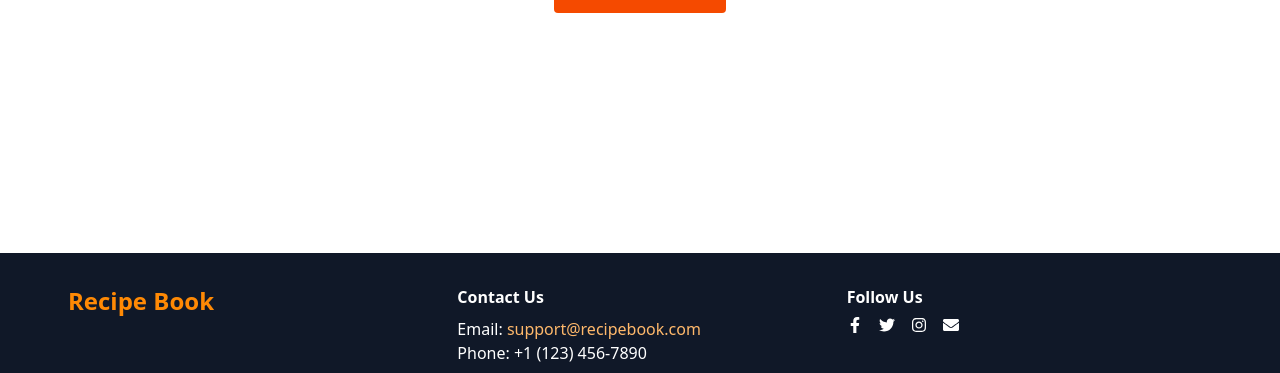
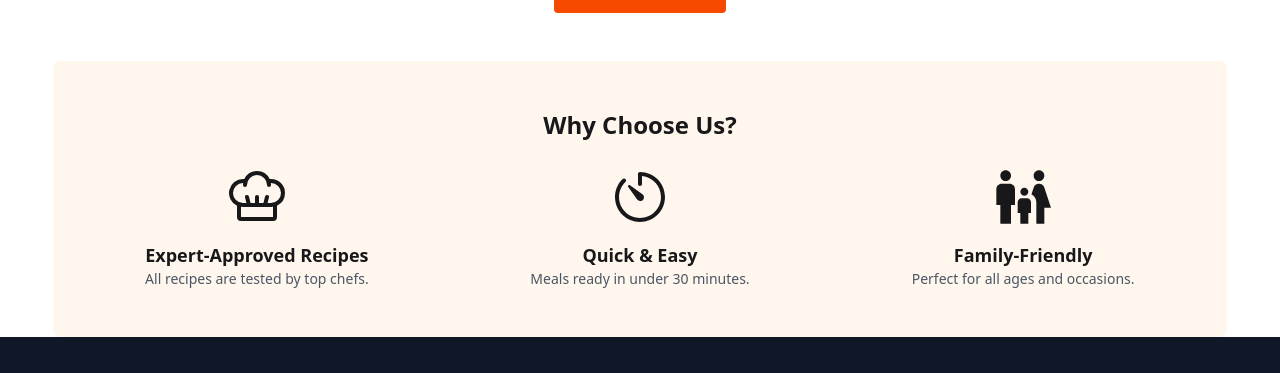
Before and after one commit to forhadreza43/recipe-book-client, a React (Vite) app: page / in a window 1280 px wide. Shown: the part 693-1066 px from the top of the page. Built offline with nearby package versions, Linux system fonts and the light colour scheme; no server answers.

Commit message:
Added Extra Section 1

```diff
--- a/src/components/Home.jsx
+++ b/src/components/Home.jsx
@@ -52,6 +52,33 @@ export default function Home() {
         </div>
       </section>
 
+      <section className="rounded-lg bg-orange-50 px-6 py-12">
+        <h2 className="mb-6 text-center text-2xl font-bold">Why Choose Us?</h2>
+        <div className="grid gap-6 text-center sm:grid-cols-2 md:grid-cols-3">
+          <div>
+            <PiChefHat size={64} className="mx-auto mb-3 h-16" />
+            <h4 className="text-lg font-semibold">Expert-Approved Recipes</h4>
+            <p className="text-sm text-gray-600">
+              All recipes are tested by top chefs.
+            </p>
+          </div>
+          <div>
+            <IoIosTimer size={64} className="mx-auto mb-3 h-16" />
+            <h4 className="text-lg font-semibold">Quick & Easy</h4>
+            <p className="text-sm text-gray-600">
+              Meals ready in under 30 minutes.
+            </p>
+          </div>
+          <div>
+            <MdOutlineFamilyRestroom className="mx-auto mb-3 h-16" size={64} />
+            <h4 className="text-lg font-semibold">Family-Friendly</h4>
+            <p className="text-sm text-gray-600">
+              Perfect for all ages and occasions.
+            </p>
+          </div>
+        </div>
+      </section>
+
 
     </>
   );
```
